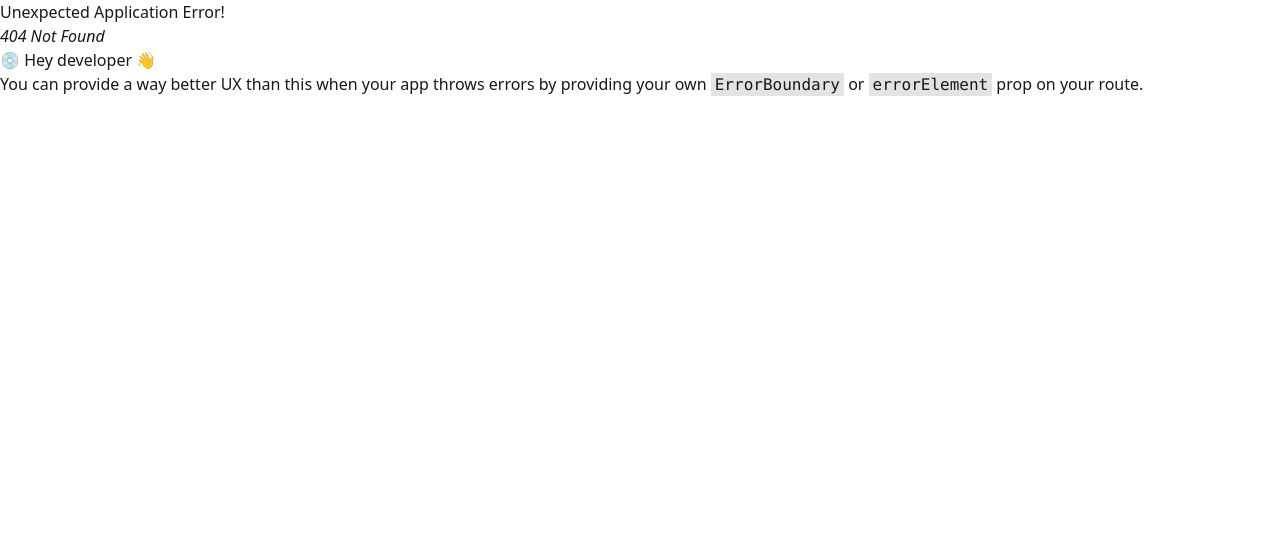
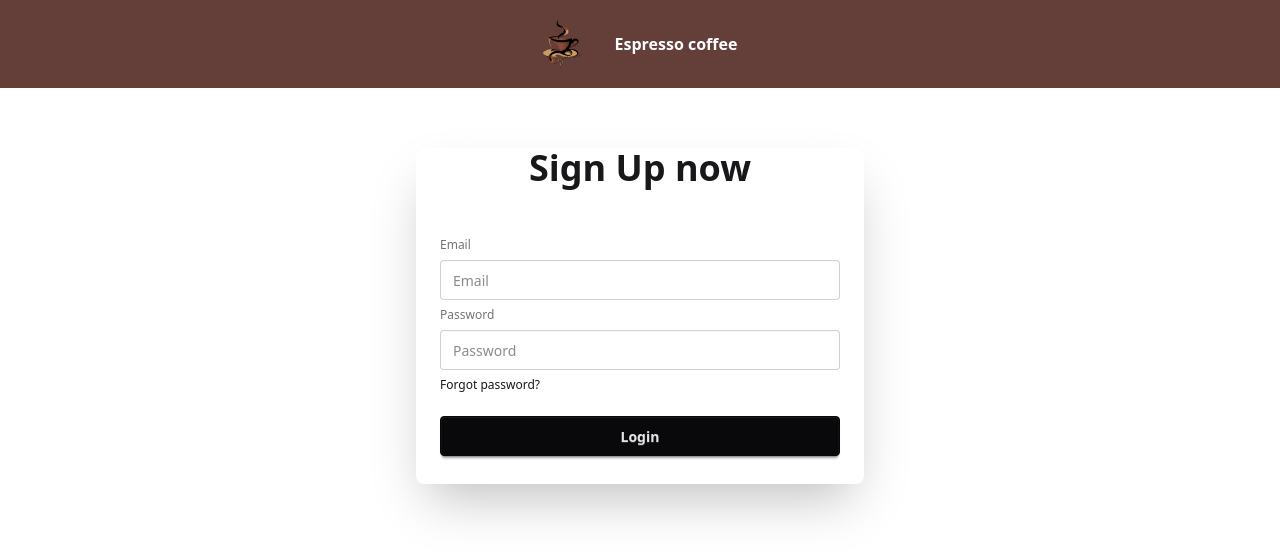
Before and after one commit to AhmedSami019/espresso-coffee-client, a React (Vite) app: page /signUp in a window 1280 px wide. Before the commit this address had no page. Shown: the top 558 px of the page. Built offline with nearby package versions, Linux system fonts and the light colour scheme.

Commit message:
added create user with email and password

```diff
--- /dev/null
+++ b/src/Context/AuthContext.jsx
@@ -0,0 +1,3 @@
+import { createContext } from "react";
+
+export const AuthContext = createContext()
--- /dev/null
+++ b/src/Context/AuthProvider.jsx
@@ -0,0 +1,24 @@
+import React from 'react';
+import { AuthContext } from './AuthContext';
+import { auth } from '../firebase/firebase.init';
+import { createUserWithEmailAndPassword } from 'firebase/auth';
+
+const AuthProvider = ({children}) => {
+
+    // to create use by firebase
+    const createUserWithEmail = (email, password)=>{
+        return createUserWithEmailAndPassword(auth, email, password)
+    }
+
+    const userInfo = {
+        createUserWithEmail
+    };
+
+    return (
+        <AuthContext.Provider value={userInfo}>
+            {children}
+        </AuthContext.Provider>
+    );
+};
+
+export default AuthProvider;
--- a/src/Pages/SignUp.jsx
+++ b/src/Pages/SignUp.jsx
@@ -1,11 +1,30 @@
-import React from 'react';
+import React, { use } from "react";
+import { AuthContext } from "../Context/AuthContext";
 
 const SignUp = () => {
-    return (
-        <div>
-            sign up page
-        </div>
-    );
+
+    const {email} =  use(AuthContext)
+    console.log(email);
+
+    // create use handler function
+
+  return (
+    <div className="card bg-base-100 max-w-md mx-auto shrink-0 shadow-2xl mt-15">
+        <h2 className="text-4xl font-extrabold text-center mb-5">Sign Up now</h2>
+      <div className="card-body">
+        <fieldset className="fieldset">
+          <label className="label">Email</label>
+          <input type="email" className="input w-full" placeholder="Email" />
+          <label className="label">Password</label>
+          <input type="password" className="input w-full" placeholder="Password" />
+          <div>
+            <a className="link link-hover">Forgot password?</a>
+          </div>
+          <button className="btn btn-neutral mt-4">Login</button>
+        </fieldset>
+      </div>
+    </div>
+  );
 };
 
 export default SignUp;
--- a/src/Router/Router.jsx
+++ b/src/Router/Router.jsx
@@ -5,6 +5,8 @@ import AddCoffee from "../Components/AddCoffee";
 import UpdateCoffee from "../Components/UpdateCoffee";
 import CoffeeDetails from "../Components/CoffeeDetails";
 import About from "../Pages/About";
+import SignIn from "../Pages/SignIn";
+import SignUp from "../Pages/SignUp";
 
 export const router = createBrowserRouter([
     {
@@ -33,7 +35,15 @@ export const router = createBrowserRouter([
             {
                 path: "about",
                 Component: About
+            },
+            {
+                path: "signIn",
+                Component: SignIn
+            },
+            {
+                path: "signUp",
+                Component: SignUp
             }
         ]
-    }
+    },
 ])
--- a/src/firebase/firebase.init.js
+++ b/src/firebase/firebase.init.js
@@ -1,5 +1,6 @@
 // Import the functions you need from the SDKs you need
 import { initializeApp } from "firebase/app";
+import { getAuth } from "firebase/auth";
 // TODO: Add SDKs for Firebase products that you want to use
 // https://firebase.google.com/docs/web/setup#available-libraries
 
@@ -15,3 +16,6 @@ const firebaseConfig = {
 
 // Initialize Firebase
 const app = initializeApp(firebaseConfig);
+
+// auth for authentication
+export const auth = getAuth(app)
```
Also changed, not shown: src/main.jsx (+13 -10 lines).
